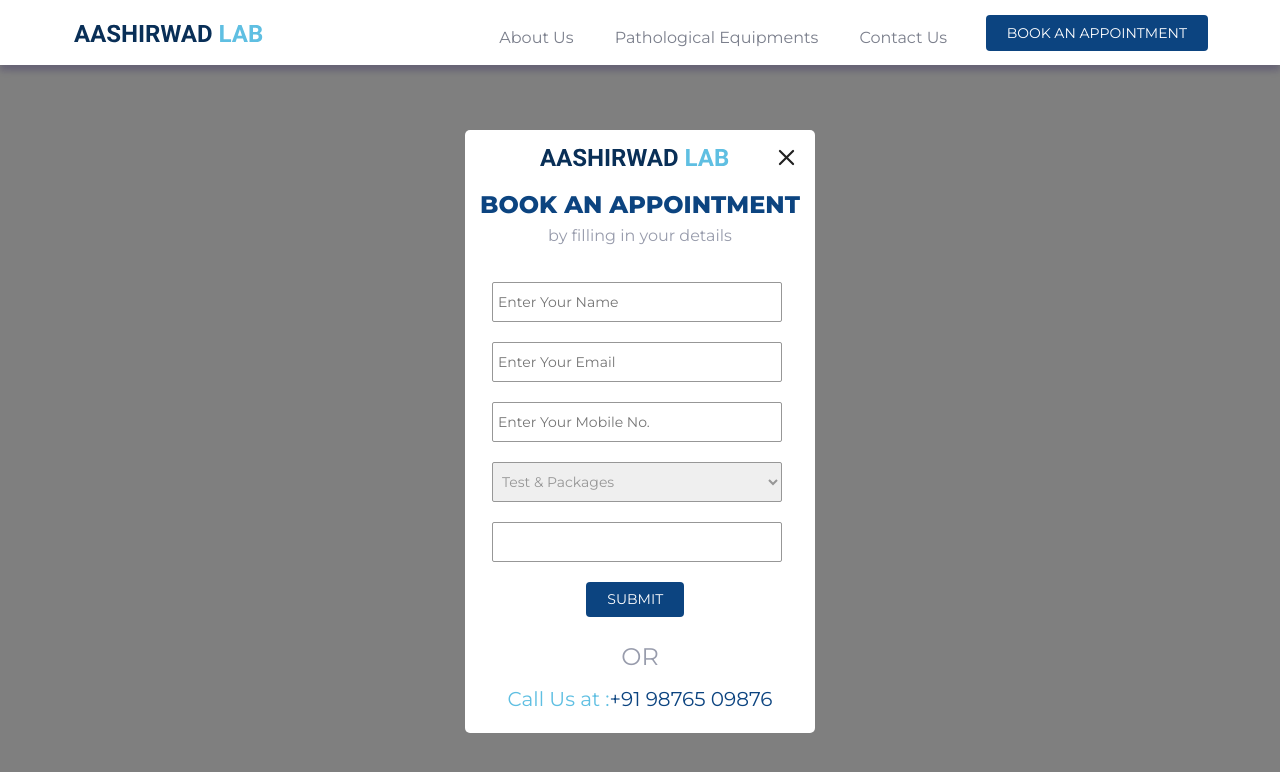
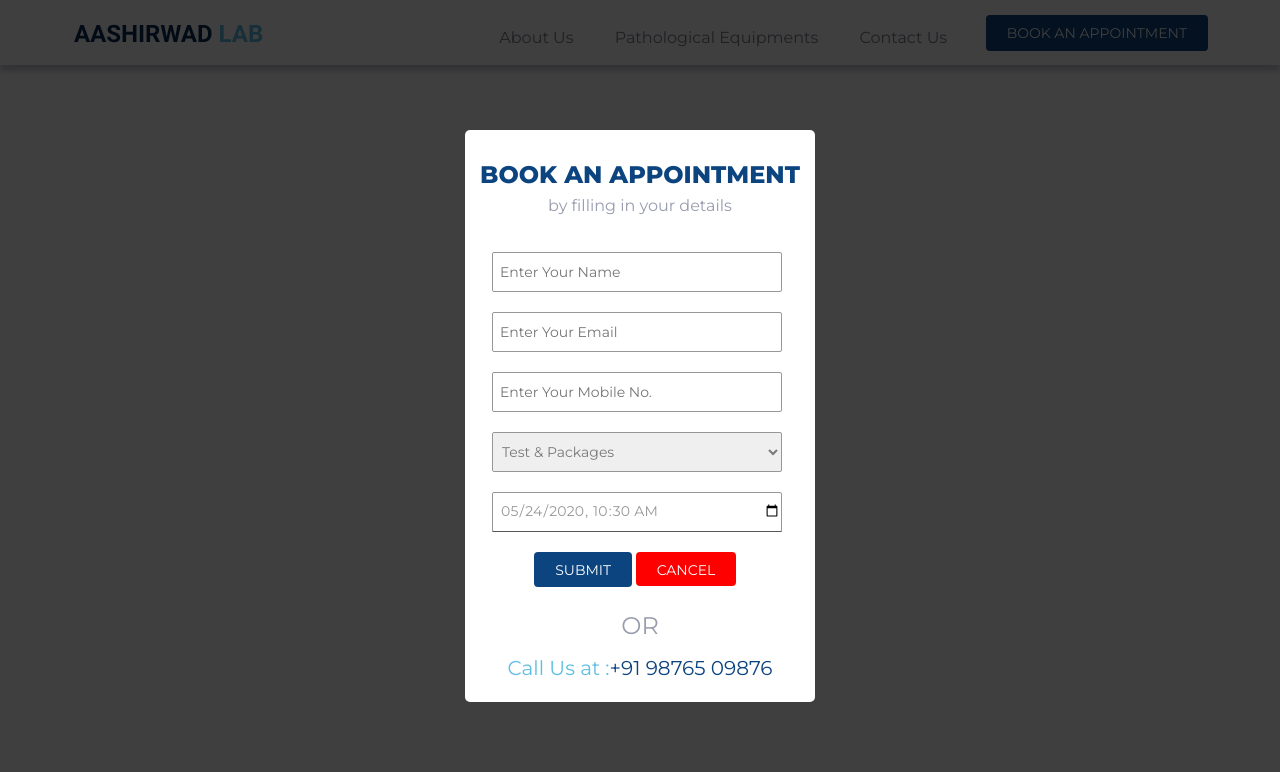
Before and after one commit to RohitGeddam-tech/Aashirvad, a React (Create React App) app: page /Aashirvad/Form in a window 1280 px wide. Both pictures are taken after a click on the button "BOOK AN APPOINTMENT". Shown: the top 772 px of the page. Built offline with nearby package versions, Linux system fonts and the light colour scheme.

Commit message:
new commit

```diff
--- a/package.json
+++ b/package.json
@@ -4,6 +4,9 @@
   "private": true,
   "homepage": "https://rohitgeddam-tech.github.io/Aashirvad/",
   "dependencies": {
+    "@date-io/date-fns": "^2.10.8",
+    "@material-ui/core": "^4.11.3",
+    "@material-ui/pickers": "^3.2.10",
     "@testing-library/jest-dom": "^5.11.9",
     "@testing-library/react": "^11.2.5",
     "@testing-library/user-event": "^12.6.3",
--- a/src/Components/CSS/Header.css
+++ b/src/Components/CSS/Header.css
@@ -128,7 +128,7 @@ a.item.itemname:hover{
   font-weight: 800;
   font-size: 24px;
   margin-bottom: 5px;
-  margin-top: 15px;
+  margin-top: 30px;
 }
 
 .popup p{
@@ -160,7 +160,7 @@ color: #989CAC;
   box-sizing: border-box;
   font-weight: 400;
   font-family: 'Montserrat';
-  padding-left: 5px;
+  padding-left: 7px;
 }
 
 .errorp{
@@ -177,7 +177,7 @@ color: #989CAC;
   border: 0.2px solid #979797;
   border-radius: 2px;
   font-size: 14px;
-  color: #979797;
+  color: #7b7878;
   box-sizing: border-box;
   padding-left: 5px;
   font-weight: 400;
@@ -188,6 +188,7 @@ color: #989CAC;
   width: 290px;
   padding-left: 5px;
   margin-top: 5px;
+  color: #979797;
 }
 
 .ui.button.newbtn{
@@ -195,7 +196,20 @@ color: #989CAC;
   text-align: center;
   font-weight: 400;
   font-family: 'Montserrat';
-  padding-top: 10.5px !important;
+  padding-top: 11px !important;
+  padding-bottom: 10px !important;
+}
+
+.ui.button.cancelbtn:hover{
+  color: red;
+  background-color: #fff;
+  border: 1px solid red;
+}
+
+.ui.button.cancelbtn{
+  padding-top: 11px !important;
+  padding-bottom: 9.5px !important;
+  background-color: red;
 }
 
 .popup h3{
--- a/src/Components/Form.js
+++ b/src/Components/Form.js
@@ -1,10 +1,16 @@
-import React from 'react'
+import React, { useState } from 'react'
 import logo from './Photos/logo.svg';
 import useForm from './useForm';
 import validate from './ValidateInfo';
+import {Link} from 'react-router-dom';
+import TextField from '@material-ui/core/TextField';
 
 const Form = () => {
-    const { handleChange, values, handleSubmit, errors } = useForm(validate);
+
+    const { handleChange, values, handleSubmit, errors } = useForm(
+        validate
+    );
+
     return (
         <div className='form'>
             <div className='popup'>
@@ -17,16 +23,18 @@ const Form = () => {
                         placeholder='Enter Your Name'
                         value={values.name}
                         onChange={handleChange}
+                        required
                     />
-                    {errors.name && <h4 className='errorp'>{errors.name}</h4>}
+                    {/* {errors.name && <h4 className='errorp'>{errors.name}</h4>} */}
                     <input
                         type='email'
                         name='email'
                         placeholder='Enter Your Email'
                         value={values.email}
+                        required
                         onChange={handleChange}
                     />
-                    {errors.email && <h4 className='errorp'>{errors.email}</h4>}
+                    {/* {errors.email && <h4 className='errorp'>{errors.email}</h4>} */}
                     <input
                         type='tel'
                         name='mobile'
@@ -34,15 +42,29 @@ const Form = () => {
                         value={values.mobile}
                         onChange={handleChange}
                         pattern='[0-9]{10}'
+                        required
                     />
-                    {errors.mobile && <h4 className='errorp'>{errors.mobile}</h4>}
-                    <select>
-                        <option>Test & Packages</option>
-                        <option>Blue</option>
-                        <option>Bank</option>
+                    {/* {errors.mobile && <h4 className='errorp'>{errors.mobile}</h4>} */}
+                    <select required>
+                        <option value=''>Test & Packages</option>
+                        <option value='Blue'>Blue</option>
+                        <option value='Bank'>Bank</option>
                     </select>
-                    <input />
-                    <button type='submit' className='ui button newbtn'>Submit</button>
+                    <TextField
+                        id="datetime-local"
+                        type="datetime-local"
+                        defaultValue="2020-05-24T10:30"
+                        className={values.textField}
+                        InputLabelProps={{
+                            shrink: true,
+                        }}
+                    />
+                    <div>
+                        <button type='submit' className='ui button newbtn'>Submit</button>
+                        <Link to='/Aashirvad'>
+                        <button className='ui button cancelbtn'>Cancel</button>
+                        </Link>
+                    </div>
                 </form>
                 <h3>OR</h3>
                 <h5 className='ptag'>Call Us at :<a href='tel:+919876509876' className='popupa'>+91 98765 09876</a></h5>
--- a/src/Components/Header.js
+++ b/src/Components/Header.js
@@ -3,14 +3,26 @@ import './CSS/Header.css';
 import { BsX } from 'react-icons/bs';
 import logo from './Photos/logo.svg';
 import { Link } from 'react-router-dom';
-import Modal from 'react-modal';
+// import ReactModal from 'react-modal';
 import useForm from './useForm';
-import { validateYupSchema } from 'formik';
 import validate from './ValidateInfo';
+import Modal from '@material-ui/core/Modal';
+import TextField from '@material-ui/core/TextField';
+
+// ReactModal.setAppElement('#main');
 
 const List = () => {
     const [isModal, setModal] = useState(false);
-    const {handleChange, values, handleSubmit, errors} = useForm(validate);
+
+    const handleOpen = () => {
+        setModal(true);
+    };
+
+    const handleClose = () => {
+        setModal(false);
+    };
+
+    const { handleChange, values, handleSubmit, errors } = useForm(validate);
     return (
         // <div style={style}>
         <div class="ui secondary  menu">
@@ -30,15 +42,12 @@ const List = () => {
                     </a>
             </Link>
             <div class="item mobbtn">
-                <button class="ui button" onClick={() => { setModal(true) }}>
+                <button class="ui button" onClick={handleOpen}>
                     BOOK AN APPOINTMENT
                 </button>
-                <Modal className='modal' isOpen={isModal}>
+                <Modal className='modal' open={isModal} onClose={handleClose}>
                     <div className='popup'>
-                        <div className='topline'>
-                            <img src={logo} />
-                            <BsX size='35px' onClick={() => { setModal(false) }} style={{cursor:'pointer', marginLeft:'40px'}} />
-                        </div>
+
                         <h2>Book an appointment</h2>
                         <p>by filling in your details </p>
                         <form onSubmit={handleSubmit}>
@@ -48,16 +57,18 @@ const List = () => {
                                 placeholder='Enter Your Name'
                                 value={values.name}
                                 onChange={handleChange}
+                                required
                             />
-                            {errors.name && <h4 className='errorp'>{errors.name}</h4>}
+                            {/* {errors.name && <h4 className='errorp'>{errors.name}</h4>} */}
                             <input
                                 type='email'
                                 name='email'
                                 placeholder='Enter Your Email'
                                 value={values.email}
                                 onChange={handleChange}
+                                required
                             />
-                            {errors.email && <h4 className='errorp'>{errors.email}</h4>}
+                            {/* {errors.email && <h4 className='errorp'>{errors.email}</h4>} */}
                             <input
                                 type='tel'
                                 name='mobile'
@@ -65,15 +76,27 @@ const List = () => {
                                 value={values.mobile}
                                 onChange={handleChange}
                                 pattern='[0-9]{10}'
+                                required
                             />
-                            {errors.mobile && <h4 className='errorp'>{errors.mobile}</h4>}
-                            <select>
-                                <option>Test & Packages</option>
-                                <option>Blue</option>
-                                <option>Bank</option>
+                            {/* {errors.mobile && <h4 className='errorp'>{errors.mobile}</h4>} */}
+                            <select name='select' value={values.select} required>
+                                <option name='option' value={values.option}>Test & Packages</option>
+                                <option name='option' value={values.option}>Blue</option>
+                                <option name='option' value={values.option}>Bank</option>
                             </select>
-                            <input />
-                            <button type='submit' className='ui button newbtn'>Submit</button>
+                            <TextField
+                                id="datetime-local"
+                                type="datetime-local"
+                                defaultValue="2020-05-24T10:30"
+                                className={values.textField}
+                                InputLabelProps={{
+                                    shrink: true,
+                                }}
+                            />
+                            <div>
+                                <button type='submit' className='ui button newbtn'>Submit</button>
+                                <button onClick={handleClose} className='ui button cancelbtn'>Cancel</button>
+                            </div>
                         </form>
                         <h3>OR</h3>
                         <h5 className='ptag'>Call Us at :<a href='tel:+919876509876' className='popupa'>+91 98765 09876</a></h5>
@@ -99,17 +122,17 @@ const MobileList = () => {
             </a>
             {isActive && <div className='navbtn'>
                 <Link to='/Aashirvad/About' style={{ marginTop: '25px' }}>
-                    <a className='item itemname' style={{ color: 'rgba(123, 127, 140, 0.5)' }}> About Us</a>
+                    <a onClick={()=>{setActive(!isActive)}} className='item itemname' style={{ color: 'rgba(123, 127, 140, 0.5)' }}> About Us</a>
                 </Link>
                 <Link style={{ marginTop: '25px' }} to='/Aashirvad/Pathology'>
-                    <a className='item itemname' style={{ color: 'rgba(123, 127, 140, 0.5)' }}> Pathological Equipments</a>
+                    <a onClick={()=>{setActive(!isActive)}} className='item itemname' style={{ color: 'rgba(123, 127, 140, 0.5)' }}> Pathological Equipments</a>
                 </Link>
                 <Link style={{ marginTop: '25px' }} to='/Aashirvad/Contacts'>
-                    <a className='item itemname' style={{ color: 'rgba(123, 127, 140, 0.5)' }}> Contact Us</a>
+                    <a onClick={()=>{setActive(!isActive)}} className='item itemname' style={{ color: 'rgba(123, 127, 140, 0.5)' }}> Contact Us</a>
                 </Link>
                 <div class="itembtn">
-                    <Link style={{marginTop: '25px'}} to='/Aashirvad/Form'>
-                    <button class="ui button">BOOK AN APPOINTMENT</button>
+                    <Link style={{ marginTop: '25px' }} to='/Aashirvad/Form'>
+                        <button onClick={()=>{setActive(!isActive)}} class="ui button">BOOK AN APPOINTMENT</button>
                     </Link>
                 </div>
             </div>}
--- a/src/Components/useForm.js
+++ b/src/Components/useForm.js
@@ -4,9 +4,12 @@ const useForm = (validate) => {
     const [values, setValues] = useState({
         name:'',
         email:'',
-        mobile:''
+        mobile:'',
+        option: '',
+        textField: ''
     })
     const [errors, setErrors] = useState({})
+    // const [isSubmit, setIsSubmit] = useState(false);
 
     const handleChange = e => {
         const {name, value} = e.target;
@@ -20,7 +23,17 @@ const useForm = (validate) => {
     const handleSubmit = e => {
         e.preventDefault();
 
-        setErrors(validate(values))
+        setErrors(validate(values));
+        if(errors===''){
+            alert('Your Form is Submitted');
+        } else if(!errors){
+            alert('your form is not submitted')
+        }
+
+        alert('form submitted')
+        console.log('form values', values)
+        // setIsSubmit(true);
+
     }
 
     return {handleChange, values, handleSubmit, errors}
```
Also changed, not shown: 1 other file (tests, documents, lock files or other folders).
